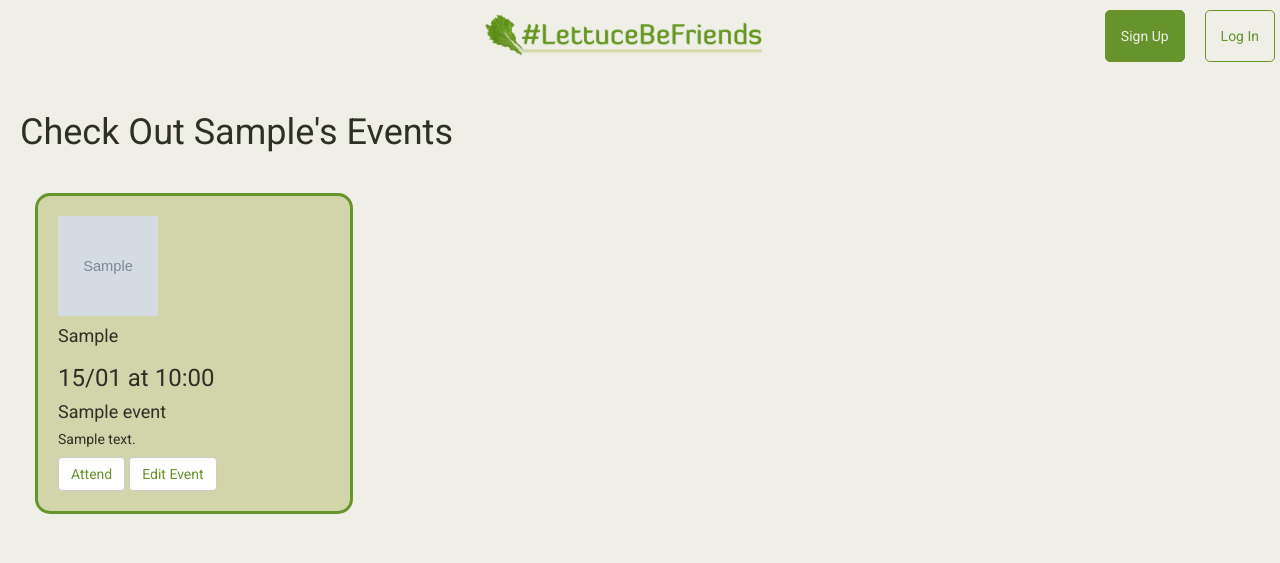
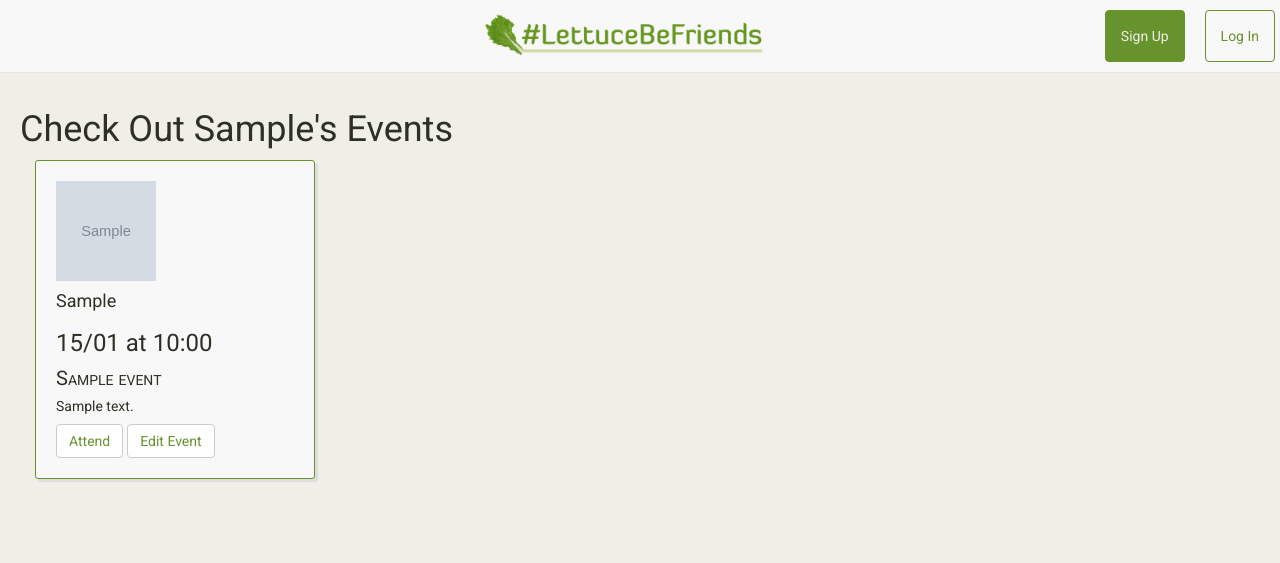
Before and after one commit to shriya/lettuce-be-friends, a Flask app: page /users/1/events/ in a window 1280 px wide. Shown: the top 563 px of the page. Run offline with Flask 2, Linux system fonts and the light colour scheme; tables that the repository leaves empty hold one stand-in row (values such as "Sample post"); grey boxes marked "Sample" are stand-in pictures; some libraries are stand-ins or nearby versions.

Commit message:
updating CSS using well-spaced cards with gutters

```diff
--- a/project/events/templates/events/index.html
+++ b/project/events/templates/events/index.html
@@ -10,7 +10,8 @@
 
         <div class="row">
             {% for event in events %}
-                <div class="col-sm-3 event-card">
+                <div class="col-sm-3 col-xs-6">
+                    <div class="event-card">
                         <div class="event-host">
                             <img src="{{ event.host.profile_img_url }}" alt="Profile Picture" class="img-responsive event-host-pic">
                             <h4>{{ event.host.first_name }}</h4>
@@ -21,6 +22,7 @@
                         <button class="btn btn-default"><a href="{{url_for('events.show', event=event, u_id=host.id, e_id=event.id)}}">Attend</a></button>
                         <button class="btn btn-default"><a href="{{url_for('events.edit', u_id=host.id, e_id=event.id)}}">Edit Event</a></button>
                     </div>
+                </div>
             {% endfor %}
         </div>
     </div>
--- a/project/events/views.py
+++ b/project/events/views.py
@@ -61,5 +61,5 @@ def show(u_id, e_id):
     if request.method == b"DELETE":
         db.session.delete(event)
         db.session.commit()
-        return redirect(url_for('events.index', u_id=u.id))
+        return redirect(url_for('events.index', u_id=host.id))
     return render_template('events/show.html', event=event, e_id=event.id, u_id=host.id, host=host)
--- a/project/static/stylesheets/style.css
+++ b/project/static/stylesheets/style.css
@@ -27,6 +27,7 @@ text = 'Roboto'
 /* SETTINGS FOR ALL CONTENT */
 
 body {
+  margin-top: 70px;
   background-color: #EFEFE8;
 }
 
@@ -52,6 +53,27 @@ button a:hover {
   /*color: #2E2F25;*/
 }
 
+.green-btn, .white-btn {
+  margin: 0px 10px 0px 10px;
+  text-align: center;
+  font-size: 14px;
+}
+
+.green-btn {
+  background-color: #66932C;
+  color: #EFEFE8;
+  border: 1px solid #66932C;
+}
+
+.green-btn:hover {
+  border: 1px solid #66932C;
+  color: #66932C;
+}
+
+.white-btn {
+  border: 1px solid #66932C;
+}
+
 /*button:hover, .btn:hover, .btn-default:hover {
   color: #2E2F25;
 }*/
@@ -59,8 +81,14 @@ button a:hover {
 /* NAVBAR */
 
 .navbar {
-    margin-bottom: 0;
-    padding: 10px;
+  margin-bottom: 0;
+  padding: 10px;
+  color: #66932C;
+  /*box-shadow: 0px 2px 5px #ABB2B9;*/
+}
+
+.navbar .container li a {
+  color: #66932C;
 }
 
 /* Center Brand */
@@ -88,33 +116,42 @@ button a:hover {
     }
 }
 
-.nav-signup, .nav-login {
-  border-radius: 5px;
+.navbar .container .nav-signup, .navbar .container .nav-login {
+/*  border-radius: 40px;*/
   margin: 0px 10px 0px 10px;
   text-align: center;
   font-size: 14px;
 }
 
-.nav-signup {
+.navbar .container .nav-signup {
   background-color: #66932C;
   color: #EFEFE8;
   border: 1px solid #66932C;
 }
 
-.nav-signup:hover {
+.navbar .container .nav-signup:hover {
   border: 1px solid #66932C;
   color: #66932C;
 }
 
-.nav-login {
+.navbar .container .nav-login {
   border: 1px solid #66932C;
 }
 
-/*THIS ONE ISN'T WORKING!! */
-
-.nav-login:hover {
+.navbar .container .nav-login:hover {
   background-color: #66932C;
   color: #2E2F25;
+}
+
+/* NOT WORKING:; */
+.navbar .container .nav-login a:hover {
+  background-color: #66932C;
+  color: #F8F8F8;
+}
+
+/* NOT WORKING:; */
+.navbar-toggle, .collapsed {
+  color: #66932C;
 }
 
 /* SALAD HERO IMAGE */
@@ -140,12 +177,19 @@ form p {
 
 /* EVENT CARDS */
 
+.row {
+  margin: 0 auto;
+}
+
 .event-card {
-  margin: 30px;
+  margin-bottom: 30px;
   padding: 20px;
-  border: 3px solid #66932C;
-  border-radius: 15px;
-  background-color: #D2D5AA;
+  border: .5px solid #66932C;
+  border-radius: 3px;
+  background-color: #F8F8F8;
+
+  /* horiz-dist, vert-dist, blur-dist, color */
+  box-shadow: 3px 3px #DEDEDD;
 }
 
 .event-host-pic {
@@ -153,6 +197,30 @@ form p {
   width: 100px;
 }
 
+.event-venue {
+  font-size: 20px;
+  font-variant: small-caps;
+}
+
+.event-btn {
+  background-color: #66932C;
+  border: 1px solid #66932C;
+}
+
+.event-btn a {
+  color: #F8F8F8;
+}
+
+.event-btn:hover {
+  border: 1px solid #66932C;
+  background-color: #F8F8F8;
+  color: #66932C;
+}
+
+.event-btn a:hover {
+  color: #66932C;
+}
+
 /* EVENT EDIT PG */
 
 .delete-btn, .view-all-btn {
--- a/project/templates/base.html
+++ b/project/templates/base.html
@@ -11,7 +11,7 @@
 </head>
 <body>
 
-    <nav class="navbar navbar-static-top my-nav">
+    <nav class="navbar navbar-default navbar-fixed-top my-nav">
         <div class="container">
 
           <div class="navbar-header">
@@ -29,19 +29,19 @@
             <ul class="nav navbar-nav navbar-left">
               {% if current_user.is_anonymous %}
               {% else %}
-                <li><a class="nav-signup" href="{{ url_for('events.new', u_id=current_user.id) }}">Create New Event</a></li>
-                <li><a class="nav-login" href="{{ url_for('events.index', u_id=current_user.id) }}">View My Events</a></li>
+                <li><a class="btn nav-signup" href="{{ url_for('events.new', u_id=current_user.id) }}">Create New Event</a></li>
+                <li><a class="btn nav-login" href="{{ url_for('events.index', u_id=current_user.id) }}">View My Events</a></li>
               {% endif %}
             </ul>
 
             <ul class="nav navbar-nav navbar-right">
 
               {% if current_user.is_anonymous %}
-                <li><a class="nav-signup" href="{{ url_for('users.signup') }}">Sign Up</a></li>
-                <li><a class="nav-login" href="{{ url_for('users.login') }}">Log In</a></li>
+                <li><a class="btn nav-signup" href="{{ url_for('users.signup') }}">Sign Up</a></li>
+                <li><a class="btn nav-login" href="{{ url_for('users.login') }}">Log In</a></li>
               {% else %}
-                <li><a class="nav-login" href="{{ url_for('users.edit', u_id=current_user.id) }}">Edit My Profile</a></li>
-                <li><a class="nav-login" href="{{ url_for('users.logout') }}">Log out</a></li>
+                <li><a class="btn nav-login" href="{{ url_for('users.edit', u_id=current_user.id) }}">Edit My Profile</a></li>
+                <li><a class="btn nav-login" href="{{ url_for('users.logout') }}">Log out</a></li>
               {% endif %}
             </ul>
           </div>
--- a/project/users/templates/users/edit.html
+++ b/project/users/templates/users/edit.html
@@ -88,7 +88,11 @@ Edit Account
                       {{ form.profile_img_url(placeholder="Profile Image URL", class="form-control") }}
                     </p>
 
-                      <button type="submit" class="btn btn-default nav-signup">Update Info</button>
+                      <button type="submit" class="btn btn-default green-btn">Update Info</button>
+                </form>
+                <br>
+                <form method="POST" action="{{url_for('users.index', u_id=current_user.id)}}?_method=DELETE">
+                  <input class="btn btn-danger delete-btn" type="submit" value="Delete my account">
                 </form>
              </div>
         </div>
--- a/project/users/views.py
+++ b/project/users/views.py
@@ -112,6 +112,7 @@ def show(u_id):
             flash({ 'text': "Wrong password, please try again.", 'status': 'danger'})
         return render_template('users/edit.html', form=form, user=this_user)
     if request.method == b"DELETE":
+        logout_user()
         db.session.delete(this_user)
         db.session.commit()
         return redirect(url_for('users.index'))
```
Also changed, not shown: project/events/templates/events/edit.html (+5 -6 lines), project/users/templates/users/index.html (+11 -9 lines), README.md, project/users/templates/users/new.html (deleted), project/users/templates/users/show.html (added). Lines whose indentation alone changed are shown as unchanged.
